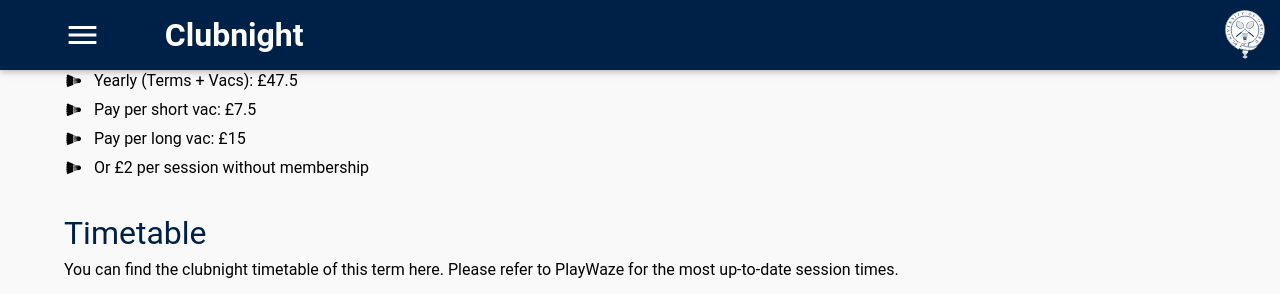
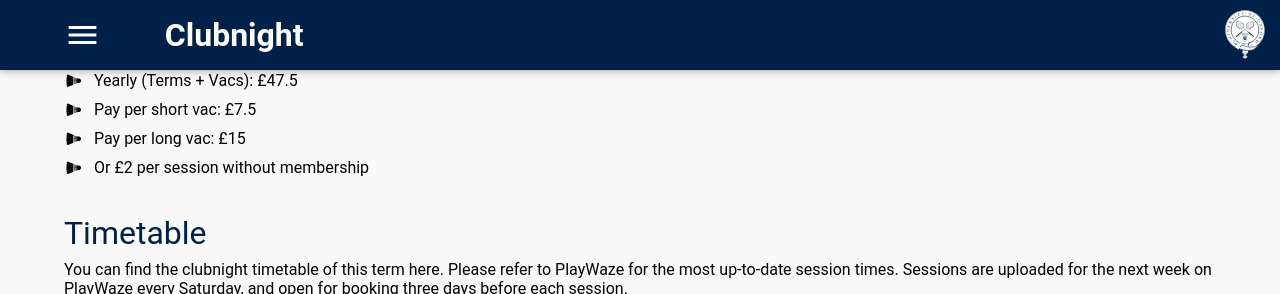
Before and after one commit to OUBaC/OUBaC.github.io, a Jekyll site: the page built from clubnight.html, in a window 1280 px wide and 900 px high, scrolled down 656 px, cut to the strip 0-294 px from the top of the window. Built offline with Jekyll 4.4.1, drawn with Linux system fonts in a browser that asks for light colours.

Commit message:
Add clubnight playwaze desc

```diff
--- a/clubnight.html
+++ b/clubnight.html
@@ -36,6 +36,7 @@ stylesheets:
 
 <h2>Timetable</h2>
 You can find the clubnight timetable of this term here. Please refer to PlayWaze for the most up-to-date session times.
+Sessions are uploaded for the next week on PlayWaze every Saturday, and open for booking three days before each session.
 <br /><br />
 <center>
 <iframe src="https://calendar.google.com/calendar/embed?src=5f721c5277e1491f390be012bade33f4ea889d44ccc4fdabd9acb482e4cfc8bf%40group.calendar.google.com&ctz=Europe%2FLondon" style="border: 0" width="800" height="600" frameborder="0" scrolling="no"></iframe>
```
